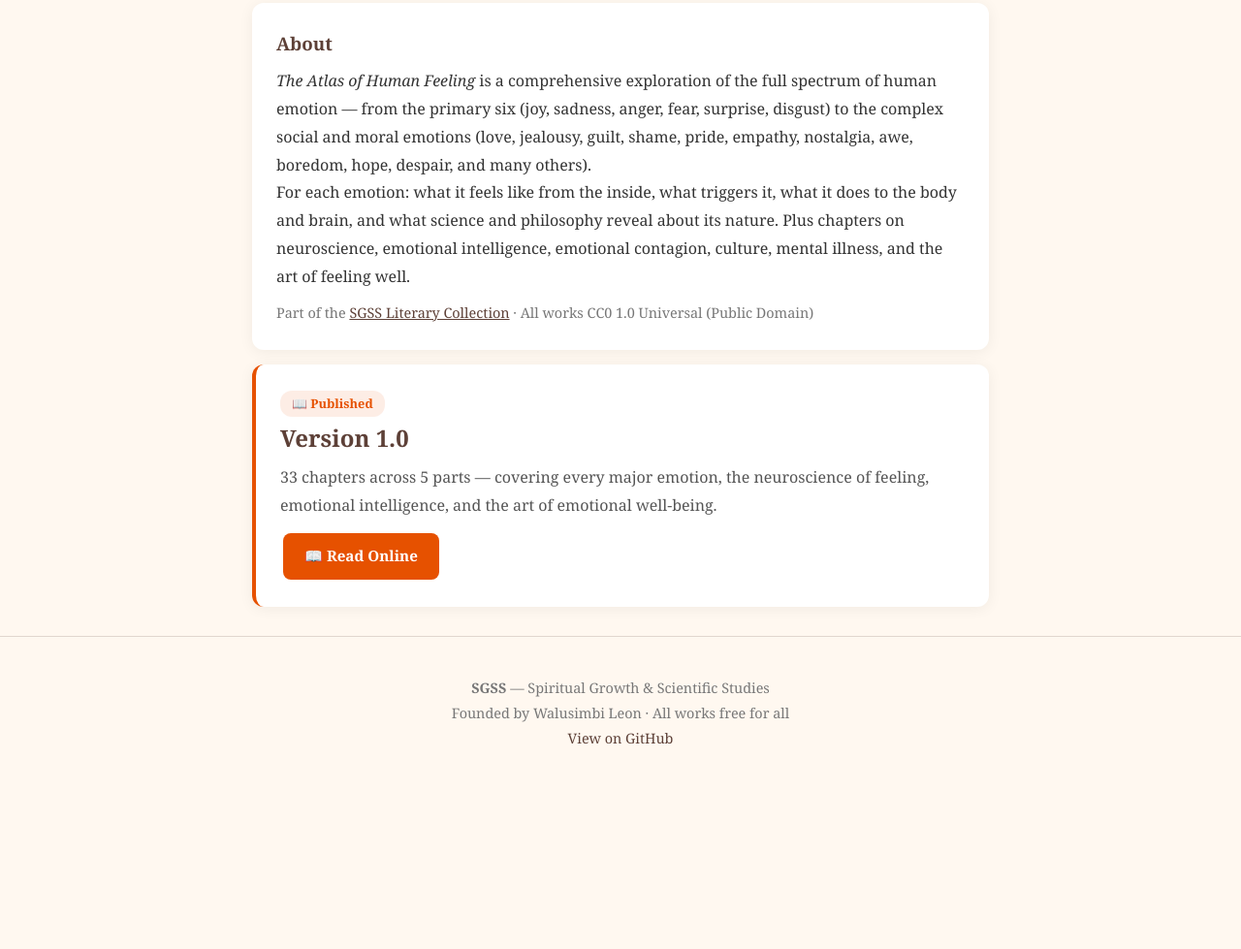
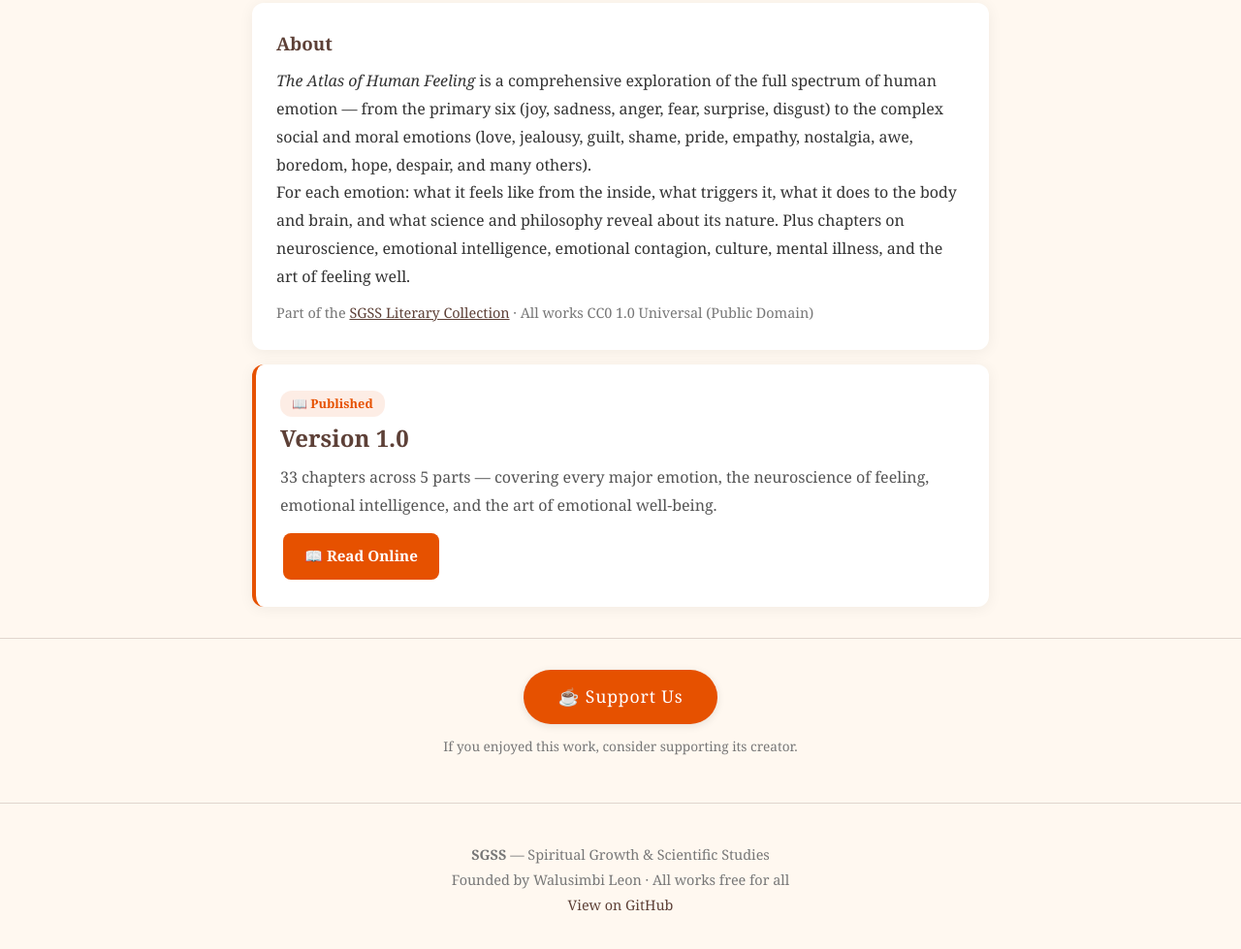
Before and after one commit to Walusimbi-Leon1/atlas-of-feeling, a plain HTML site: page index.html in a window 1280 px wide. Shown: the part 296-1275 px from the top of the page at 97% size. Before the commit the page ends 1111 px from the top, so only its background shows below. Drawn offline with Linux system fonts and the light colour scheme.

Commit message:
Add support button to index.html

```diff
--- a/index.html
+++ b/index.html
@@ -36,6 +36,16 @@ body{font-family:'Georgia','Times New Roman',serif;background:var(--cream);color
 <p>33 chapters across 5 parts — covering every major emotion, the neuroscience of feeling, emotional intelligence, and the art of emotional well-being.</p>
 <a href="v1.0/book.html" class="btn">📖 Read Online</a></div>
 </div>
+<div class="support-bar" style="text-align:center; padding:2em 0 1em; border-top:1px solid var(--border,#E0D6CE); margin-top:2em;">
+  <a href="https://walusimbi-leon1.github.io/voice-support/" target="_blank"
+     style="display:inline-block; padding:0.7em 2em; background:var(--accent,#E65100); color:#fff; text-decoration:none; border-radius:30px; font-family:Georgia,serif; font-size:1.1em; letter-spacing:0.05em; transition:all 0.3s; box-shadow:0 2px 8px rgba(0,0,0,0.1);"
+     onmouseover="this.style.transform='translateY(-2px)';this.style.boxShadow='0 4px 16px rgba(0,0,0,0.15)'"
+     onmouseout="this.style.transform='';this.style.boxShadow='0 2px 8px rgba(0,0,0,0.1)'">
+    ☕ Support Us
+  </a>
+  <p style="margin-top:0.8em; font-size:0.85em; color:var(--text-light,#777);">If you enjoyed this work, consider supporting its creator.</p>
+</div>
+
 <div class="ft">
 <p><strong>SGSS</strong> — Spiritual Growth &amp; Scientific Studies</p>
 <p>Founded by Walusimbi Leon · All works free for all</p>
```
